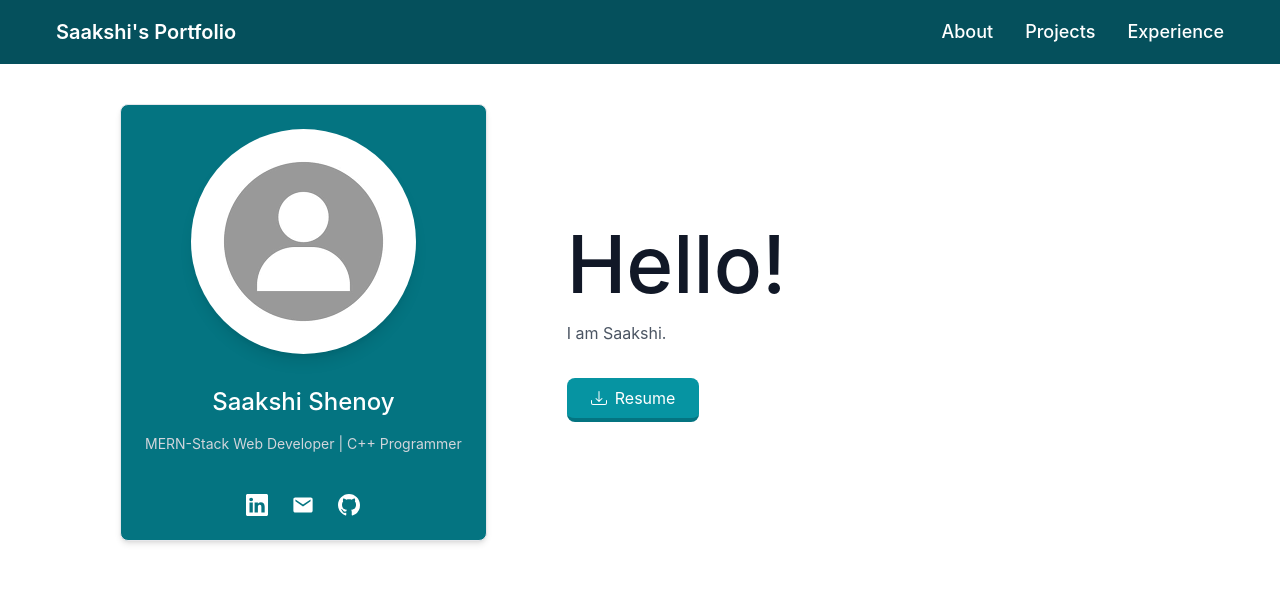
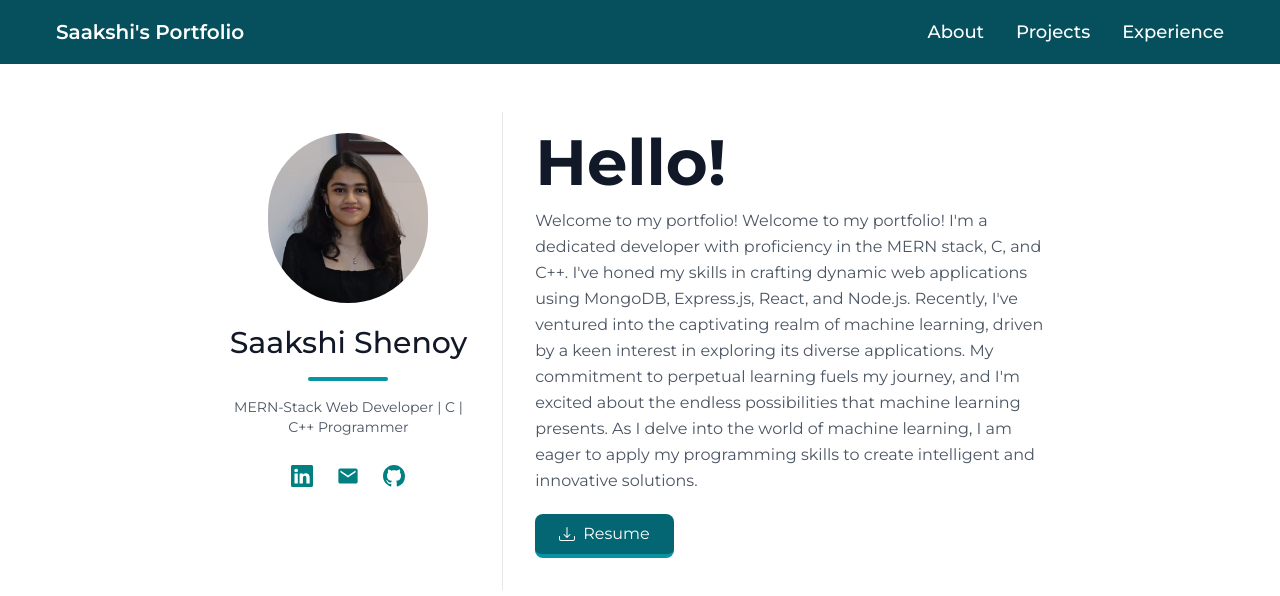
Before and after one commit to Saakshi-Shenoy/Portfolio, a React (Create React App) app: page / in a window 1280 px wide. Shown: the top 596 px of the page. Built offline with nearby package versions, Linux system fonts and the light colour scheme.

Commit message:
Updated About Page

```diff
--- a/public/index.html
+++ b/public/index.html
@@ -9,35 +9,15 @@
       name="description"
       content="Web site created using create-react-app"
     />
+    <link rel="preconnect" href="https://fonts.googleapis.com">
+    <link rel="preconnect" href="https://fonts.gstatic.com" crossorigin>
+    <link href="https://fonts.googleapis.com/css2?family=Montserrat:wght@400;500;600;700;900&display=swap" rel="stylesheet">
     <link rel="apple-touch-icon" href="%PUBLIC_URL%/logo192.png" />
-    <!--
-      manifest.json provides metadata used when your web app is installed on a
-      user's mobile device or desktop. See https://developers.google.com/web/fundamentals/web-app-manifest/
-    -->
     <link rel="manifest" href="%PUBLIC_URL%/manifest.json" />
-    <!--
-      Notice the use of %PUBLIC_URL% in the tags above.
-      It will be replaced with the URL of the `public` folder during the build.
-      Only files inside the `public` folder can be referenced from the HTML.
-
-      Unlike "/favicon.ico" or "favicon.ico", "%PUBLIC_URL%/favicon.ico" will
-      work correctly both with client-side routing and a non-root public URL.
-      Learn how to configure a non-root public URL by running `npm run build`.
-    -->
     <title>Saakshi Shenoy</title>
   </head>
   <body>
     <noscript>You need to enable JavaScript to run this app.</noscript>
     <div id="root"></div>
-    <!--
-      This HTML file is a template.
-      If you open it directly in the browser, you will see an empty page.
-
-      You can add webfonts, meta tags, or analytics to this file.
-      The build step will place the bundled scripts into the <body> tag.
-
-      To begin the development, run `npm start` or `yarn start`.
-      To create a production bundle, use `npm run build` or `yarn build`.
-    -->
   </body>
 </html>
--- a/src/components/About.jsx
+++ b/src/components/About.jsx
@@ -1,14 +1,11 @@
 import React from "react";
-import PropTypes from "prop-types";
 import { BsDownload } from "react-icons/bs";
-import { Card } from "flowbite-react";
-import { BsLinkedin, BsGithub,} from 'react-icons/bs';
-import { IoMdMail } from 'react-icons/io';
-import UserProfile from "../assets/user-prof.png";
+import { BsLinkedin, BsGithub } from "react-icons/bs";
+import { IoMdMail } from "react-icons/io";
+import ME from "../assets/me.jpeg";
 
 function About(props) {
-
-const emailAddress = 'shenoy.saakshi910@gmail.com';
+  const emailAddress = "shenoy.saakshi910@gmail.com";
 
   const handleDownload = () => {
     const fileUrl =
@@ -22,45 +19,85 @@ const emailAddress = 'shenoy.saakshi910@gmail.com';
   };
 
   return (
-    <section className="text-gray-600 body-font lg:pl-20">
-      <div className="container mx-auto flex px-10 py-10 md:flex-row flex-col items-center">
-          <Card className="max-w-sm mb-5 bg-teal-600">
-            <div className="flex flex-col items-center">
-            <img src={UserProfile} className="mb-3 rounded-full shadow-lg h-45 w-45" alt="Saakshi Shenoy"  />
-
-              <h5 className="mb-1 text-2xl font-medium text-gray-900 text-white pt-5 pb-3">
+    <section className="text-gray-600 body-font">
+      <div className="container px-5 py-2 mx-auto flex flex-col">
+        <div className="lg:w-4/6 mx-auto">
+          <div className="flex flex-col sm:flex-row mt-10">
+            <div className="sm:w-1/3 text-center sm:pr-8 sm:py-8">
+              <div className="rounded-full h-40 w-40 inline-flex items-center justify-center text-gray-400">
+                <img
+                  src={ME}
+                  className="mb-3 rounded-full h-45 w-40"
+                  alt="Saakshi Shenoy"
+                />
+              </div>
+              <div
+                className="flex flex-col items-center text-center justify-center"
+                style={{ fontFamily: "Montserrat" }}
+              >
+                <h2 className="font-medium title-font font-medium mt-4 text-gray-900 text-3xl pb-2">
                   Saakshi Shenoy
-              </h5>
-              <span className="text-sm text-gray-300 pb-10">
-                MERN-Stack Web Developer | C++ Programmer
+                </h2>
+                <div className="w-20 h-1 bg-teal-500 rounded mt-2 mb-4"></div>
+                <span className="text-sm text-gray-600 pb-7">
+                  MERN-Stack Web Developer | C | C++ Programmer
                 </span>
                 <div className="w-full">
                   <div className="justify-center items-center">
                     <div className="flex space-x-6 justify-center items-center">
-                        <a href="https://www.linkedin.com/in/saakshi-shenoy/" target="_blank" rel="noopener noreferrer">
-                        <BsLinkedin style={{ color: 'white',fontSize: '22px' }} />
+                      <a
+                        href="https://www.linkedin.com/in/saakshi-shenoy/"
+                        target="_blank"
+                        rel="noopener noreferrer"
+                      >
+                        <BsLinkedin
+                          style={{ color: "teal", fontSize: "22px" }}
+                        />
                       </a>
                       <a href={`mailto:${emailAddress}`}>
-                        <IoMdMail style={{ color: 'white', fontSize: '22px' }} />
+                        <IoMdMail style={{ color: "teal", fontSize: "22px" }} />
                       </a>
-                        <a href="https://github.com/Saakshi-Shenoy" target="_blank" rel="noopener noreferrer">
-                        <BsGithub style={{ color: 'white', fontSize: '22px' }} />
+                      <a
+                        href="https://github.com/Saakshi-Shenoy"
+                        target="_blank"
+                        rel="noopener noreferrer"
+                      >
+                        <BsGithub style={{ color: "teal", fontSize: "22px" }} />
                       </a>
                     </div>
                   </div>
                 </div>
               </div>
-          </Card>
-        <div className="lg:flex-grow md:w-1/2 lg:pl-20 md:pl-16 flex flex-col md:items-start md:text-left items-center text-center">
-          <h1 className="title-font sm:text-4xl mb-4 font-medium text-gray-900 pb-5" style={{fontSize:"5em"}}>
+            </div>
+            <div className="sm:w-2/3 sm:pl-8 sm:py-8 sm:border-l border-gray-200 sm:border-t-0 border-t mt-4 pt-4 sm:mt-0 text-center sm:text-left">
+              <h1
+                className="title-font sm:text-3xl mb-4 font-bold text-gray-900 pb-3"
+                style={{ fontSize: "4em", fontFamily: "Montserrat" }}
+              >
                 Hello!<br className="hidden lg:inline-block"></br>
               </h1>
-          <p className="mb-8 leading-relaxed">
-            I am Saakshi.
+              <p
+                className="leading-relaxed text-md mb-4"
+                style={{ fontFamily: "Montserrat" }}
+              >
+                Welcome to my portfolio! Welcome to my portfolio! I'm a
+                dedicated developer with proficiency in the MERN stack, C, and
+                C++. I've honed my skills in crafting dynamic web applications
+                using MongoDB, Express.js, React, and Node.js. Recently, I've
+                ventured into the captivating realm of machine learning, driven
+                by a keen interest in exploring its diverse applications. My
+                commitment to perpetual learning fuels my journey, and I'm
+                excited about the endless possibilities that machine learning
+                presents. As I delve into the world of machine learning, I am
+                eager to apply my programming skills to create intelligent and
+                innovative solutions.
               </p>
-          <div className="flex justify-center">
+              <div
+                className="flex items-center justify-center sm:justify-start pt-1"
+                style={{ fontFamily: "Montserrat" }}
+              >
                 <button
-              class="cursor-pointer transition-all bg-teal-500 text-white px-6 py-2 rounded-lg border-teal-600
+                  class="cursor-pointer transition-all bg-teal-700 text-white px-6 py-2 rounded-lg border-teal-500
                     border-b-[4px] hover:brightness-110 hover:-translate-y-[1px] hover:border-b-[6px]
                     active:border-b-[2px] active:brightness-90 active:translate-y-[2px]"
                   onClick={handleDownload}
@@ -73,16 +110,10 @@ const emailAddress = 'shenoy.saakshi910@gmail.com';
               </div>
             </div>
           </div>
+        </div>
+      </div>
     </section>
   );
 }
 
-About.defaultProps = {
-  theme: "blue",
-};
-
-About.propTypes = {
-  theme: PropTypes.string.isRequired,
-};
-
 export default About;
--- a/src/components/Header.jsx
+++ b/src/components/Header.jsx
@@ -3,7 +3,7 @@ import { Navbar } from 'flowbite-react';
 
 function Header() {
   return (
-    <div>
+    <div style={{fontFamily:"Montserrat"}}>
     <Navbar fluid className="bg-teal-800 lg:h-16 md:h-16">
       <Navbar.Brand href="/">
       <span className="self-center whitespace-nowrap text-xl font-semibold md:ml-10 lg:ml-10 text-white lg:mt-2 md:mt-2">Saakshi's Portfolio</span>
```
Also changed, not shown: src/assets/me.jpeg (added). Lines whose indentation alone changed are shown as unchanged.
